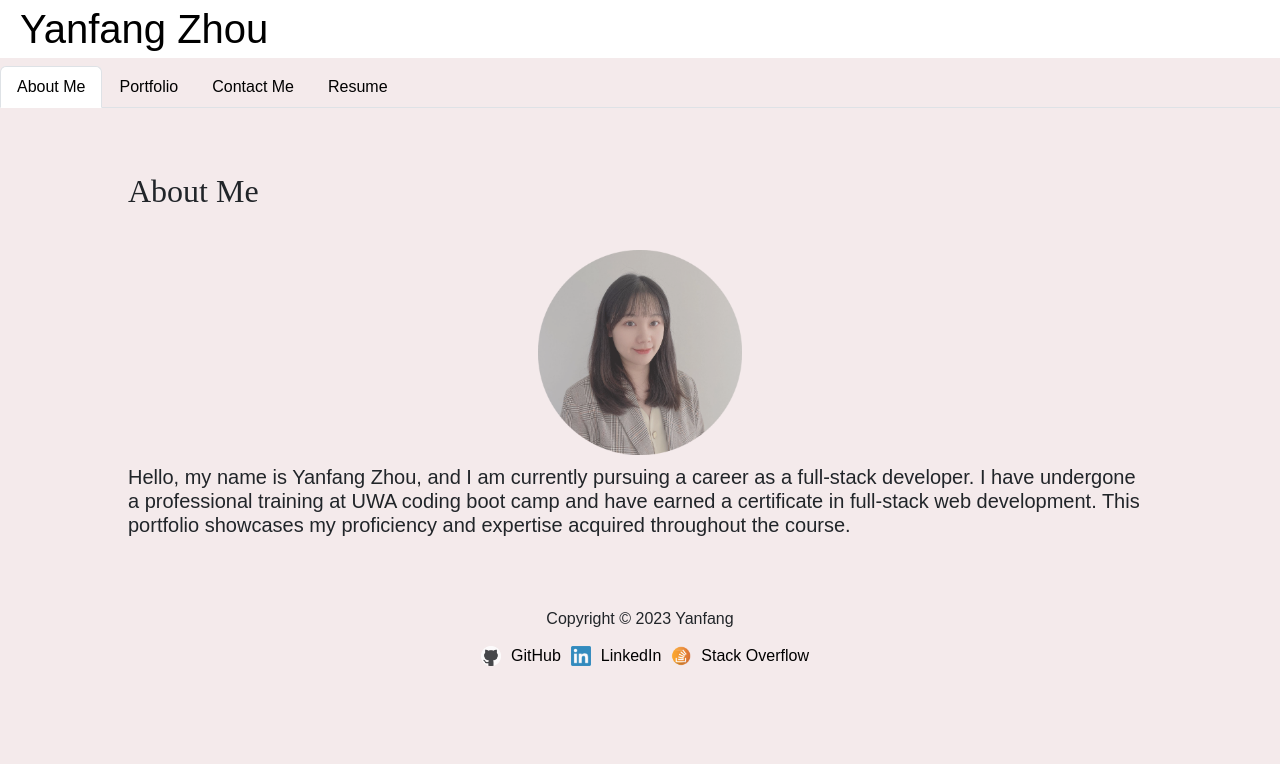
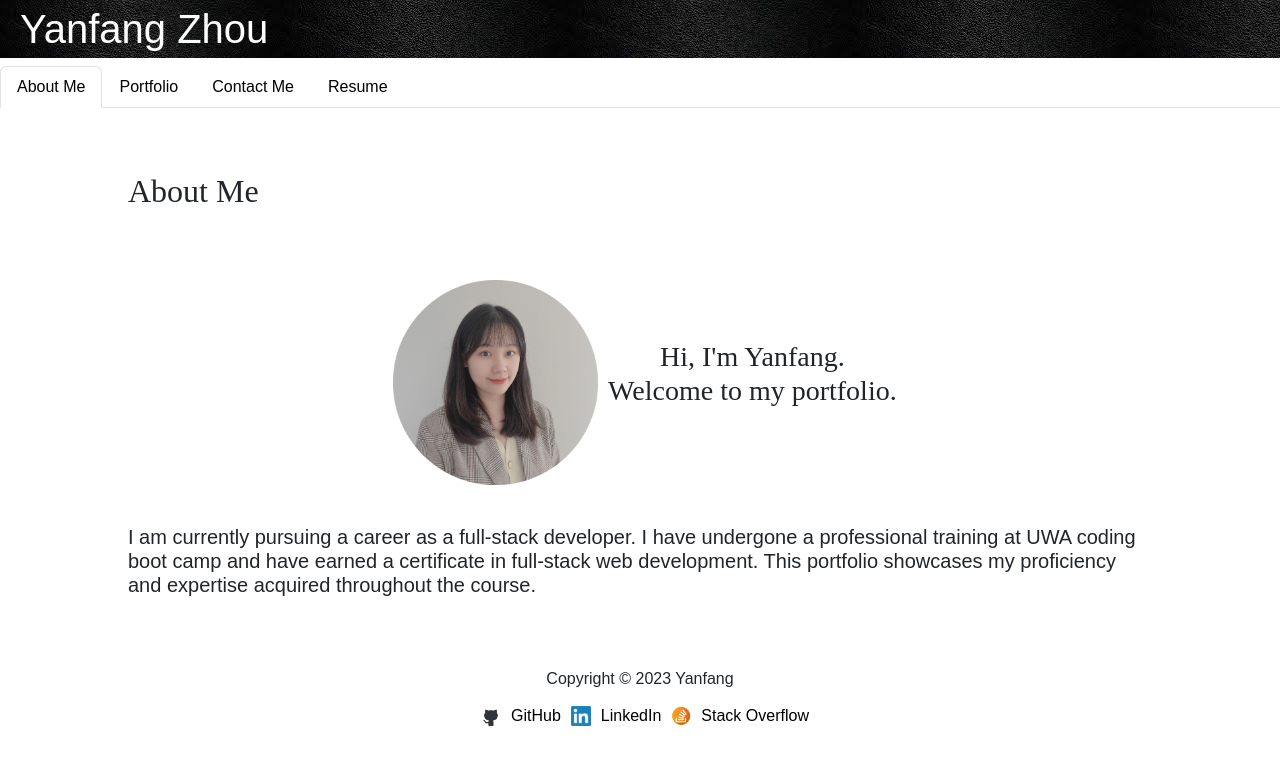
Before and after one commit to zhou7cathy/my-react-app, a React (Create React App) app: page / in a window 1280 px wide. Shown: the top 764 px of the page. Built offline with nearby package versions, Linux system fonts and the light colour scheme.

Commit message:
updated css style for some pages.

```diff
--- a/package.json
+++ b/package.json
@@ -2,6 +2,7 @@
   "name": "my-react-portfolio",
   "version": "0.1.0",
   "private": true,
+  "homepage": "https://zhou7cathy.github.io/my-react-portfolio",
   "dependencies": {
     "@testing-library/jest-dom": "^5.16.5",
     "@testing-library/react": "^13.4.0",
@@ -15,6 +16,8 @@
     "web-vitals": "^2.1.4"
   },
   "scripts": {
+    "predeploy": "npm run build",
+    "deploy": "gh-pages -d build",
     "start": "react-scripts start",
     "build": "react-scripts build",
     "test": "react-scripts test",
--- a/src/components/pages/AboutMe.js
+++ b/src/components/pages/AboutMe.js
@@ -5,11 +5,17 @@ export default function AboutMe() {
   return (
     <div className='d-flex flex-column content' >
       <h2>About Me</h2>
-      <div className='d-flex justify-content-center'>
+      <div className='d-flex justify-content-center align-items-center about-me'>
         <img className='yanfang' src={Yanfang} alt= "Yanfang"/>
+        <div className='welcome'>
+        <h3>
+          Hi, I'm Yanfang.<br></br>
+          Welcome to my portfolio.
+        </h3>
+      </div>
       </div>
       <h5>
-      Hello, my name is Yanfang Zhou, and I am currently pursuing a career as a full-stack developer. I have undergone a professional training at UWA coding boot camp and have earned a certificate in full-stack web development. This portfolio showcases my proficiency and expertise acquired throughout the course.
+        I am currently pursuing a career as a full-stack developer. I have undergone a professional training at UWA coding boot camp and have earned a certificate in full-stack web development. This portfolio showcases my proficiency and expertise acquired throughout the course.
       </h5>
     </div>
   )
--- a/src/components/pages/Portfolio.js
+++ b/src/components/pages/Portfolio.js
@@ -12,6 +12,24 @@ export default function Portfolio() {
     <div className='content'>
       <h2>Portfolio</h2>
       <div className='card-container'>
+        <div className='cards' >
+          <img src={travelpedia} alt= "travelpedia-a currency exchange application"/>
+          <a href='https://zhou7cathy.github.io/Travelpedia-app/'><p>Travelpedia</p></a>
+          <a href = "https://github.com/zhou7cathy/Travelpedia-app" ><img className= "github" src={github} alt= "icon of github"/></a>
+          <h6>The Travelpedia App allows users to see the current exchange rate between countries. It also allows users to view the local financial news stories about the destination, so they can be aware of any possible impacts on exchange/travel.</h6>
+        </div>
+        <div className='cards' >
+          <img src={techBlog} alt= "tech blog"/>
+          <a href='https://secret-escarpment-59821.herokuapp.com/'><p>Tech Blog</p></a>
+          <a href = "https://github.com/zhou7cathy/Tech-Blog" ><img className= "github" src={github} alt= "icon of github"/></a>
+          <h6>This application is created developers who want a CMS-style blog site so they can publish articles, blog posts,and their thoughts and opinions.</h6>
+        </div>
+        <div className='cards' >
+          <img src={SwoleMateAndBuffBae} alt= "SwoleMate and BuffBae an easy to use fitness tracker"/>
+          <a href='https://gentle-garden-16426.herokuapp.com/'><p>SwoleMate & BuffBae</p></a>
+          <a href = "https://github.com/zhou7cathy/Fitness-Application" ><img className= "github" src={github} alt= "icon of github"/></a>
+          <h6>The SwoleMate & BuffBae application is an easy-to-use fitness tracker for the users. It records your day-to-day physical activities. Providing a variety of visuals to display your progress. As well as the most popular workout trends on our site.</h6>
+        </div>
         <div className='cards' >
           <img src={codingQuiz} alt= "coding quiz application"/>
           <a href='https://zhou7cathy.github.io/Web-APIs-Challenge-Code-Quiz/'><p>Coding Quiz</p></a>
@@ -30,24 +48,6 @@ export default function Portfolio() {
           <a href = "https://github.com/zhou7cathy/Work-Day-Scheduler" ><img className= "github" src={github} alt= "icon of github"/></a>
           <h6>The Work Day Scheduler was created for users with a busy schedule, who wants to add important events to daily planner in order to manage the time effectively.</h6>
         </div>
-        <div className='cards' >
-          <img src={travelpedia} alt= "travelpedia-a currency exchange application"/>
-          <a href='https://zhou7cathy.github.io/Travelpedia-app/'><p>Travelpedia</p></a>
-          <a href = "https://github.com/zhou7cathy/Travelpedia-app" ><img className= "github" src={github} alt= "icon of github"/></a>
-          <h6>The Travelpedia App allows users to see the current exchange rate between countries. It also allows users to view the local financial news stories about the destination, so they can be aware of any possible impacts on exchange/travel.</h6>
-        </div>
-        <div className='cards' >
-          <img src={techBlog} alt= "tech blog"/>
-          <a href='https://secret-escarpment-59821.herokuapp.com/'><p>Tech Blog</p></a>
-          <a href = "https://github.com/zhou7cathy/Tech-Blog" ><img className= "github" src={github} alt= "icon of github"/></a>
-          <h6>This application is created developers who want a CMS-style blog site so they can publish articles, blog posts,and their thoughts and opinions.</h6>
-        </div>
-        <div className='cards' >
-          <img src={SwoleMateAndBuffBae} alt= "SwoleMate and BuffBae an easy to use fitness tracker"/>
-          <a href='https://gentle-garden-16426.herokuapp.com/'><p>SwoleMate & BuffBae</p></a>
-          <a href = "https://github.com/zhou7cathy/Fitness-Application" ><img className= "github" src={github} alt= "icon of github"/></a>
-          <h6>The SwoleMate & BuffBae application is an easy-to-use fitness tracker for the users. It records your day-to-day physical activities. Providing a variety of visuals to display your progress. As well as the most popular workout trends on our site.</h6>
-        </div>
       </div>
     </div>
   )
--- a/src/components/pages/Resume.js
+++ b/src/components/pages/Resume.js
@@ -1,5 +1,4 @@
 import React from 'react'
-
 import resume from '../../assets/Resume.pdf'
 
 export default function Resume() {
@@ -9,8 +8,10 @@ export default function Resume() {
       <p>
         Download my resume <a className='download' href={resume} download="Resume">Download</a>
       </p>
+      <div className='proficiencies-container d-flex justify-content-between' >
+        <div>
           <h3>Front-end Proficiencies</h3>
-      <ul>
+          <ul className='proficiencies'>
             <li>HTML</li>
             <li>CSS</li>
             <li>JavaScript</li>
@@ -18,8 +19,10 @@ export default function Resume() {
             <li>Bootstrap</li>
             <li>React</li>
           </ul>
+        </div>
+        <div>
           <h3>Back-end Proficiencies</h3>
-      <ul>
+          <ul className='proficiencies'>
             <li>APIs</li>
             <li>Node</li>
             <li>Express</li>
@@ -29,5 +32,7 @@ export default function Resume() {
             <li>GraphQL</li>
           </ul>
         </div>
+      </div>
+    </div>
   )
 }
--- a/src/style.css
+++ b/src/style.css
@@ -1,5 +1,5 @@
 *{
-  background-color:rgb(244, 234, 235);
+  background-color:white;
   font-family: Poppins,sans-serif;
 }
 
@@ -8,17 +8,10 @@ a {
   text-decoration: none !important;
 }
 
-img {
-  width: 90%;
-  margin: 10px;
-  object-fit: cover;
-  opacity: 0.8;
-}
-
 h1 {
   padding: 5px 20px;
-  background-color: white;
-  color: black;
+  background-image: url(../src/assets/backgroud.png);
+  color: white;
 
 }
 
@@ -27,46 +20,50 @@ h2 {
   font-family: 'Montez', cursive;
 }
 
+h3 {
+  font-family: 'Montez', cursive;
+}
+
 h5 {
   margin-top: 10px;
 }
 
-.content {
-  margin:5% 10%;
+img {
+  width: 90%;
+  margin: 10px;
+  object-fit: cover;
+  opacity: 0.9;
 }
 
-.download {
+.proficiencies {
+  display: flex;
+  flex-wrap: wrap;
+}
+
+.proficiencies li {
+  list-style-type: none;
   width: 115px;
   height: 25px;
-  background: black;
-  padding: 5px;
+  background:url(../src/assets/backgroud.png);
   text-align: center;
   border-radius: 5px;
   color: white !important;
-  font-weight: bold;
   line-height: 25px;
-}
-.yanfang {
-  width: 20%;
-  margin-top: 20px;
-  object-fit: cover;
+  margin: 5px;
 }
 
-.form input {
-  display: block;
-  margin-top: 5px;
-  margin-bottom: 5px;
-  width: 50%;
+.proficiencies-container {
+  margin: 40px 0;
 }
 
-.footer {
-  text-align: center;
+.about-me {
+  margin:30px 0;
 }
 
-.footer a {
-    color:black !important;
-    text-decoration: none !important;
+.btn {
+  margin-left: 5px;
 }
+
 .card-container{
   display: flex;
   flex-wrap: wrap;
@@ -90,13 +87,46 @@ h5 {
 }
 
 .cards:hover {
-  /* max-width: 50%; */
   transform: scale(1.025, 1.025);
   transition-duration: 300ms;
 }
 
-.btn {
-  margin-left: 5px;
+.content {
+  margin:5% 10%;
+}
+
+.download {
+  width: 115px;
+  height: 25px;
+  background-image: url(../src/assets/backgroud.png);
+  padding: 5px;
+  text-align: center;
+  border-radius: 5px;
+  color: white !important;
+  font-weight: bold;
+  line-height: 25px;
+}
+
+.download:hover {
+  transform: scale(1.025, 1.025) !important;
+  transition-duration: 300ms !important;
+  color: aqua !important;
+}
+
+.form input {
+  display: block;
+  margin-top: 5px;
+  margin-bottom: 5px;
+  width: 50%;
+}
+
+.footer {
+  text-align: center;
+  height: calc(100% - 60px);
+}
+
+.footer a {
+    color:black !important;
 }
 
 .github {
@@ -105,6 +135,16 @@ h5 {
 
 .icon {
   width: 20px;
+}
+
+.welcome {
+  text-align: center;
+}
+
+.yanfang {
+  width: 20%;
+  margin-top: 20px;
+  object-fit: cover;
 }
 
 #yanfang {
```
Also changed, not shown: src/assets/backgroud.png (added). Lines whose indentation alone changed are shown as unchanged.
